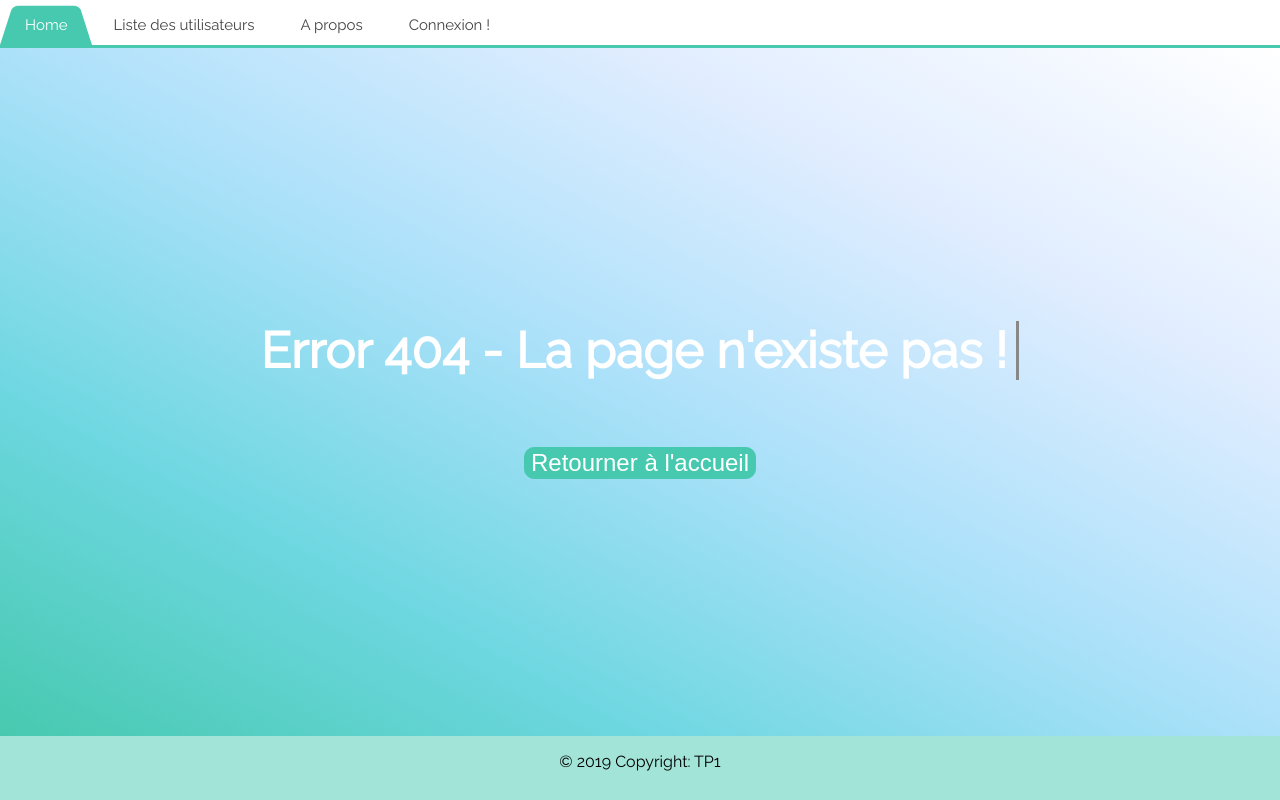
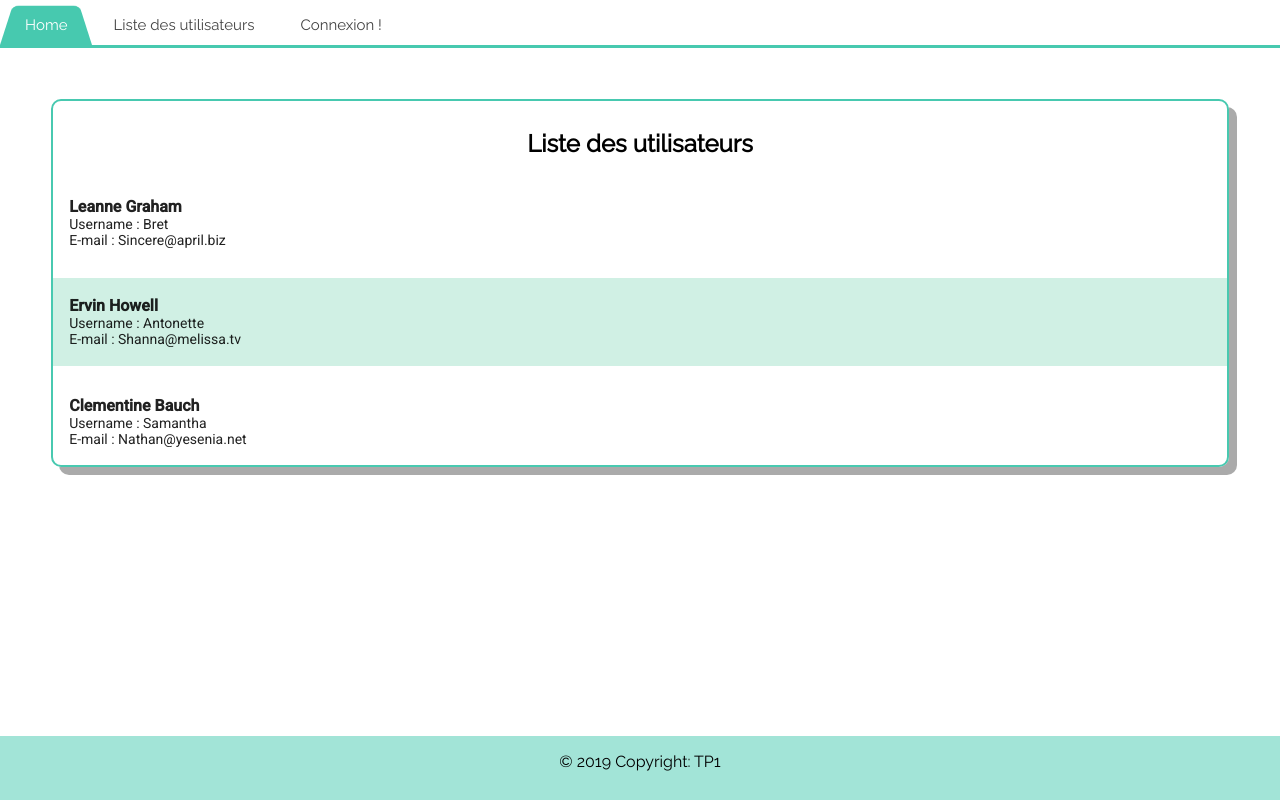
Before and after one commit to stacy1930/angular_perales_b3_tp, an Angular app: page /listeUtilisateurs in a window 1280 px wide. Before the commit this address led to /404. Built offline with nearby package versions, Linux system fonts and the light colour scheme.

Commit message:
debutListe

```diff
--- a/src/app/app-routing.module.ts
+++ b/src/app/app-routing.module.ts
@@ -3,12 +3,15 @@ import { Routes, RouterModule } from "@angular/router";
 import { HomeComponent } from "./home/home.component";
 import { LoginComponent } from "./login/login.component";
 import { PageNotFound404Component } from "./page-not-found404/page-not-found404.component";
+import { ListeUtilisateurComponent } from "./liste-utilisateur/liste-utilisateur.component";
 
 const routes: Routes = [
   { path: "", redirectTo: "/home", pathMatch: "full" },
 
   { path: "home", component: HomeComponent },
   { path: "login", component: LoginComponent },
+  { path: "listeUtilisateurs", component: ListeUtilisateurComponent },
+
   // { path: "login", component: HomeComponent } // Non on ne redirige pas comme ca
   { path: "404", component: PageNotFound404Component },
 
--- a/src/app/header/header.component.html
+++ b/src/app/header/header.component.html
@@ -20,8 +20,7 @@
     <ul>
       <!-- <li><img src="../../assets/logo.png" alt="logo" class="logo" /></li> -->
       <li class="active"><a href="#">Home</a></li>
-      <li><a routerLink="listeUtilisateur">Liste des utilisateurs</a></li>
-      <li><a routerLink="login">A propos</a></li>
+      <li><a routerLink="listeUtilisateurs">Liste des utilisateurs</a></li>
       <li><a routerLink="login">Connexion !</a></li>
     </ul>
   </nav>
--- a/src/app/home/home.component.html
+++ b/src/app/home/home.component.html
@@ -7,12 +7,12 @@
   </p>
 
   <div class="connexion">
-    <button class="boutonConnexion">
+    <button class="boutonConnexion" mat-raised-button>
       <a routerLink="/login" class="aConnexion">Connexion !</a>
     </button>
   </div>
   <div class="erreur404">
-    <button class="boutonErreur">
+    <button class="boutonErreur" mat-raised-button>
       <a routerLink="/toto" class="aConnexion">Voir la page 404</a>
     </button>
   </div>
--- /dev/null
+++ b/src/app/liste-utilisateur/liste-utilisateur.component.html
@@ -0,0 +1,10 @@
+<mat-list class="utilisateurList">
+  <h1>Liste des utilisateurs</h1>
+  <mat-list-item *ngFor="let utilisateur of utilisateurs" class="liste">
+    <h4 mat-line class="toto">
+      <strong>{{ utilisateur.name }}</strong>
+    </h4>
+    <p mat-line>Username : {{ utilisateur.username }}</p>
+    <p mat-line>E-mail : {{ utilisateur.email }}</p>
+  </mat-list-item>
+</mat-list>
--- /dev/null
+++ b/src/app/liste-utilisateur/liste-utilisateur.component.scss
@@ -0,0 +1,21 @@
+// .liste {
+//   margin-top: 1%;
+//   margin-bottom: 1%;
+// }
+
+.utilisateurList {
+  border: 2px solid #48c9b0;
+  margin: 4%;
+  border-radius: 10px;
+  box-shadow: 8px 8px 0px #aaa;
+}
+
+h1 {
+  text-align: center;
+}
+
+.liste:nth-child(odd) {
+  margin-top: 1%;
+  margin-bottom: 1%;
+  background: rgba(197, 237, 222, 0.8);
+}
--- /dev/null
+++ b/src/app/liste-utilisateur/liste-utilisateur.component.ts
@@ -0,0 +1,86 @@
+import { Component, OnInit } from "@angular/core";
+import IUser from "../models/IUser";
+import { Injectable } from "@angular/core";
+import { HttpClient, HttpErrorResponse } from "@angular/common/http";
+@Component({
+  selector: "app-liste-utilisateur",
+  templateUrl: "./liste-utilisateur.component.html",
+  styleUrls: ["./liste-utilisateur.component.scss"]
+})
+export class ListeUtilisateurComponent implements OnInit {
+  // lien = "https://jsonplaceholder.typicode.com/users";
+  public utilisateurs: IUser[] = [
+    {
+      id: 1,
+      name: "Leanne Graham",
+      username: "Bret",
+      email: "Sincere@april.biz",
+      address: {
+        street: "Kulas Light",
+        suite: "Apt. 556",
+        city: "Gwenborough",
+        zipcode: "92998-3874",
+        geo: {
+          lat: "-37.3159",
+          lng: "81.1496"
+        }
+      },
+      phone: "1-770-736-8031 x56442",
+      website: "hildegard.org",
+      company: {
+        name: "Romaguera-Crona",
+        catchPhrase: "Multi-layered client-server neural-net",
+        bs: "harness real-time e-markets"
+      }
+    },
+    {
+      id: 2,
+      name: "Ervin Howell",
+      username: "Antonette",
+      email: "Shanna@melissa.tv",
+      address: {
+        street: "Victor Plains",
+        suite: "Suite 879",
+        city: "Wisokyburgh",
+        zipcode: "90566-7771",
+        geo: {
+          lat: "-43.9509",
+          lng: "-34.4618"
+        }
+      },
+      phone: "010-692-6593 x09125",
+      website: "anastasia.net",
+      company: {
+        name: "Deckow-Crist",
+        catchPhrase: "Proactive didactic contingency",
+        bs: "synergize scalable supply-chains"
+      }
+    },
+    {
+      id: 3,
+      name: "Clementine Bauch",
+      username: "Samantha",
+      email: "Nathan@yesenia.net",
+      address: {
+        street: "Douglas Extension",
+        suite: "Suite 847",
+        city: "McKenziehaven",
+        zipcode: "59590-4157",
+        geo: {
+          lat: "-68.6102",
+          lng: "-47.0653"
+        }
+      },
+      phone: "1-463-123-4447",
+      website: "ramiro.info",
+      company: {
+        name: "Romaguera-Jacobson",
+        catchPhrase: "Face to face bifurcated interface",
+        bs: "e-enable strategic applications"
+      }
+    }
+  ];
+  constructor() {}
+
+  ngOnInit() {}
+}
```
Also changed, not shown: src/app/app.module.ts (+6 -1 lines), src/test.ts (+4 -4 lines), 1 other file (tests, documents, lock files or other folders).
